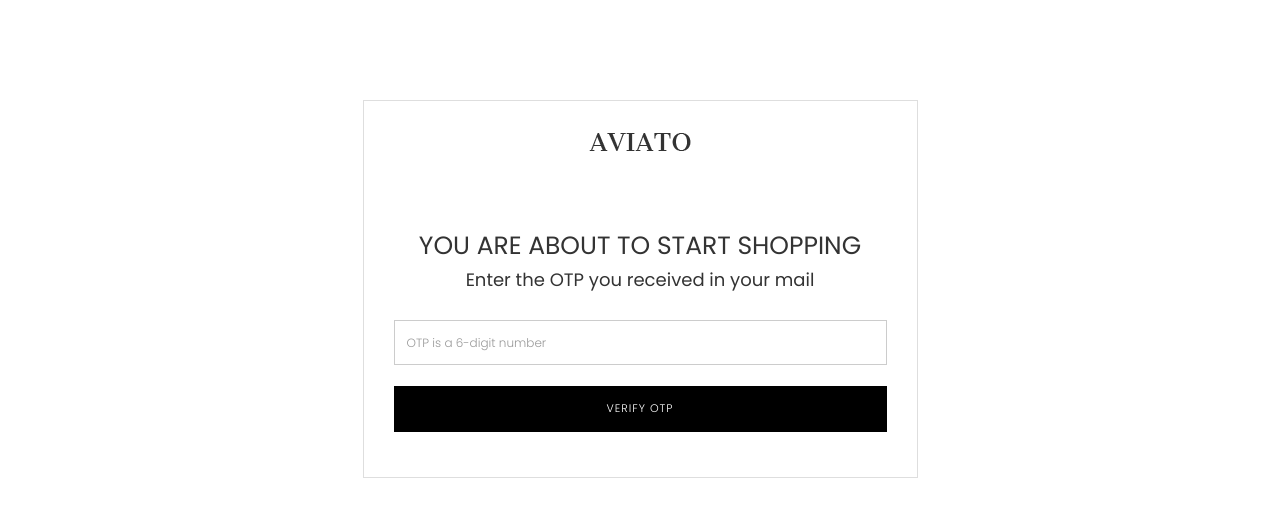
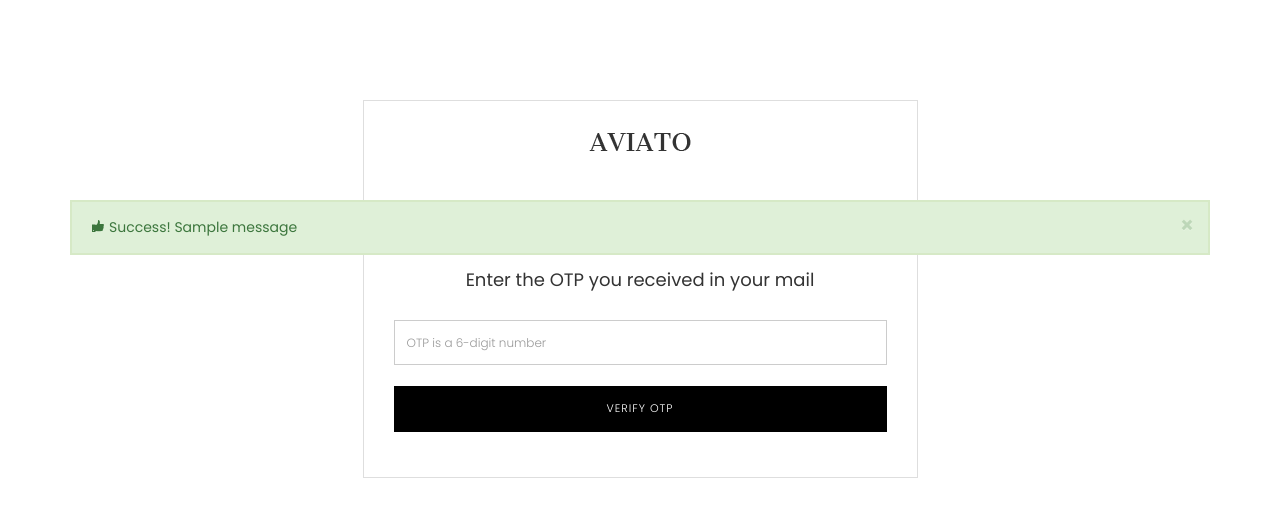
Before and after one commit to ahmedellaban1/Aviato_Ecommerce_DTL, a Django app: template accounts/templates/registration/verify_otp.html in a window 1280 px wide. Shown: the top 515 px of the page. Run offline with Django 5.2, Linux system fonts and the light colour scheme; the template is opened without the code that fills it: most values are stand-ins (such as "Sample title", 1, 10 or a date in 2020); one stand-in notice (Sample message) is shown; parts of the project's set-up code (start-up, migrations or seed data) failed here and were passed over; some libraries are stand-ins or nearby versions; some web fonts are replaced.

Commit message:
display error messages in page

```diff
--- a/accounts/templates/registration/verify_otp.html
+++ b/accounts/templates/registration/verify_otp.html
@@ -2,6 +2,27 @@
 {% load static %}
 
 {% block container %}
+	{% if messages %}
+		<div class="alert-wrapper">
+			<div id="messageAlert" class="container ">
+				<div class="alertPart mt-50">
+					{% for message in messages %}
+						{% if 'success' in message.tags %}
+							<div class="alert alert-success alert-common alert-dismissible " role="alert">
+								<button type="button" class="close" data-dismiss="alert" aria-label="Close"><span aria-hidden="true">&times;</span></button>
+								<i class="tf-ion-thumbsup"></i><span>Success! </span>{{message}}
+							</div>
+						{% elif 'error' in message.tags %}
+							<div class="alert alert-danger alert-common alert-dismissible " role="alert">
+								<button type="button" class="close" data-dismiss="alert" aria-label="Close"><span aria-hidden="true">&times;</span></button>
+								<i class="tf-ion-thumbsup"></i><span>Warning! </span>{{message}}
+							</div>
+						{% endif %}
+					{% endfor %}
+				</div>
+			</div>
+		</div>
+    {% endif %}
 	{% if user.is_active %}
 		<script>
 			window.location.href = "{% url 'login' %}";
```
Lines whose indentation alone changed are shown as unchanged.
